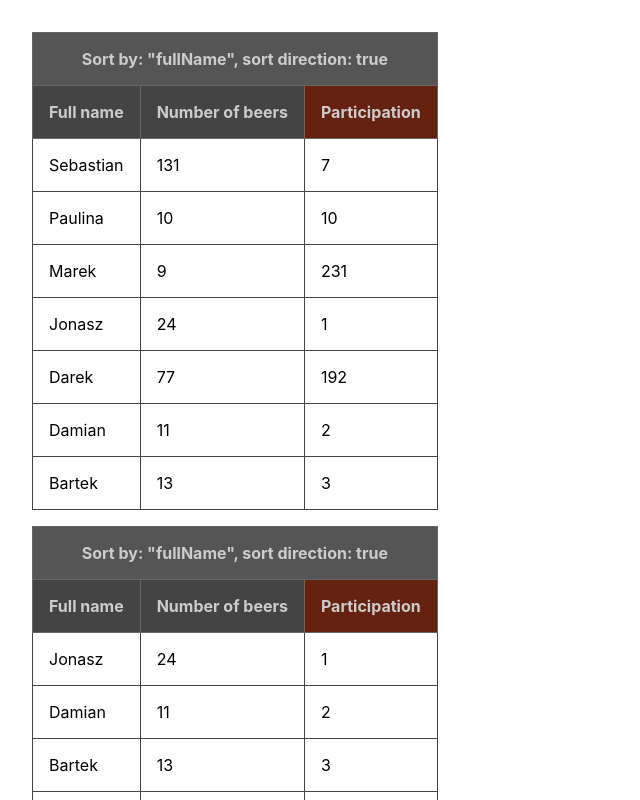
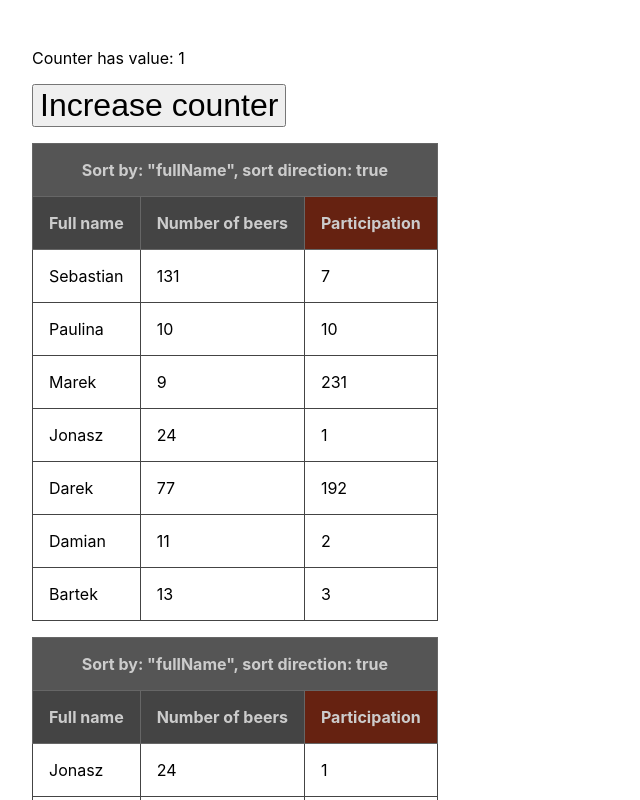
Before and after one commit to argasek/codebrainers-2020-09, a React (Create React App) app: page / in a window 1280 px wide. Shown: the top 800 px of the page, without its empty margins (0-640 px from the left). Built offline with nearby package versions, Linux system fonts and the light colour scheme.

Commit message:
Exercise 08 - refactor App component to be class component; introduction to state.

```diff
--- a/src/App.js
+++ b/src/App.js
@@ -3,12 +3,23 @@ import './App.css';
 import StudentList from './components/StudentList';
 import {codebrainersStudents} from "./models/student";
 
-function App() {
+class App extends React.Component {
 
-
+    render() {
+        console.log('render()');
+        let counter = 1;
 
         return (
             <div>
+                <p>Counter has value: {counter}</p>
+                <p>
+                    <button
+                        style={{ fontSize: '2rem' }}
+                        onClick={function () {
+                            alert('Click!');
+                        }}
+                    >Increase counter</button>
+                </p>
                 <StudentList students={codebrainersStudents} sortBy="fullName" sortDirection={false}/>
                 <StudentList students={codebrainersStudents} sortBy="participationCount" sortDirection={true}/>
                 <StudentList students={codebrainersStudents} sortBy="numberOfBeers" sortDirection={false}/>
@@ -16,4 +27,6 @@ function App() {
         );
     }
 
+}
+
 export default App;
--- a/src/components/StudentList.js
+++ b/src/components/StudentList.js
@@ -12,7 +12,6 @@ function StudentList(props) {
     const sortedStudents = students.sort((student1, student2) => {
         const a = student1[sortBy];
         const b = student2[sortBy];
-        console.log(a,b,sortBy);
         if (a > b) {
             return 1 * multiplier;
         }
@@ -27,7 +26,7 @@ function StudentList(props) {
         <table className='student-table' cellSpacing="0" cellPadding="0">
             <thead>
             <tr>
-                <th colspan={3} style={{backgroundColor: '#555'}}>Sort by: "fullName", sort direction: true</th>
+                <th colSpan={3} style={{backgroundColor: '#555'}}>Sort by: "fullName", sort direction: true</th>
             </tr>
             <tr>
                 <th>Full name</th>
```
Lines whose indentation alone changed are shown as unchanged.
